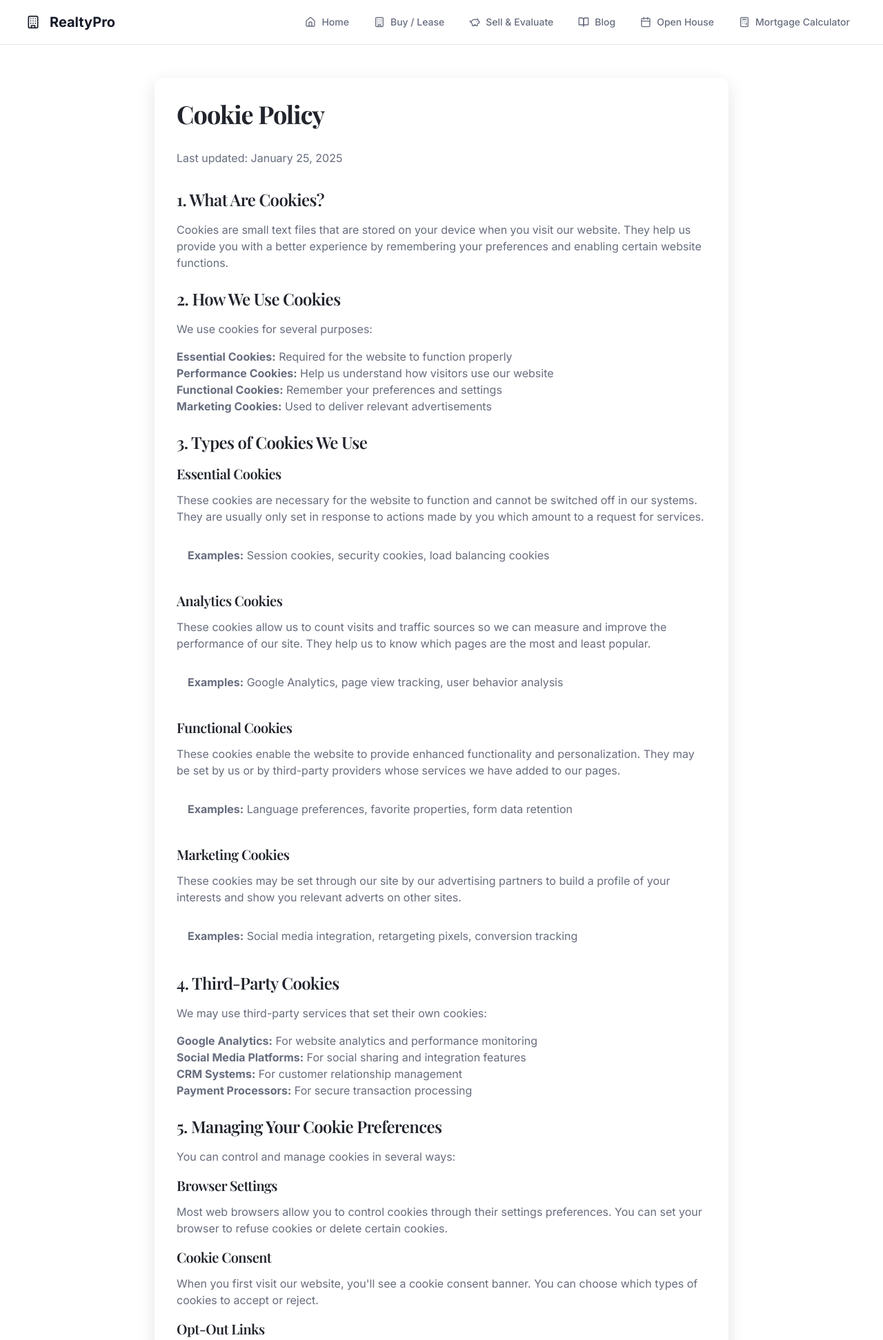
After one commit to vishnusk2004/raj_realestate_v2, a Django app: page /cookie-policy/ in a window 1280 px wide. The commit adds this page. Shown: the top 1943 px of the page at 69% size. Run offline with Django 5.2, Linux system fonts and the light colour scheme; some libraries are stand-ins or nearby versions.

Commit message:
Add legal pages and update footer
- Update footer copyright year from 2024 to 2025
- Create professional Terms of Service page with comprehensive legal terms
- Create detailed Privacy Policy page covering data collection and usage
- Create Cookie Policy page explaining cookie usage and management
- Add URL patterns and view functions for all legal pages
- Update footer links to point to actual legal pages
- Replace non-functional company section with working Resources section
- All legal pages include proper branding and professional styling

```diff
--- /dev/null
+++ b/Raj/templates/Raj/cookie_policy.html
@@ -0,0 +1,129 @@
+{% load static %}
+
+<!DOCTYPE html>
+<html lang="en">
+<head>
+    <meta charset="UTF-8">
+    <meta name="viewport" content="width=device-width, initial-scale=1.0">
+    <title>Cookie Policy - {{ brand_name }}</title>
+    <meta name="description" content="Cookie Policy for {{ brand_name }} - How we use cookies and similar technologies">
+    <link rel="icon" type="image/svg+xml" href="{% static 'favicon.svg' %}">
+
+    <!-- Google Fonts -->
+    <link rel="preconnect" href="https://fonts.googleapis.com">
+    <link rel="preconnect" href="https://fonts.gstatic.com" crossorigin>
+    <link href="https://fonts.googleapis.com/css2?family=Inter:wght@400;500;600;700&family=Playfair+Display:wght@400;500;600;700&display=swap" rel="stylesheet">
+
+    <!-- Custom CSS -->
+    <link rel="stylesheet" href="{% static 'css/django-main.css' %}">
+</head>
+<body>
+{% include 'Raj/navbar.html' %}
+
+<main class="flex-1">
+    <div class="min-h-screen bg-surface-gradient">
+        <div class="max-w-4xl mx-auto px-4 sm:px-6 lg:px-8 py-12">
+            <div class="bg-white rounded-lg shadow-lg p-8">
+                <h1 class="text-4xl font-bold text-foreground mb-8">Cookie Policy</h1>
+                <p class="text-muted-foreground mb-8">Last updated: January 25, 2025</p>
+
+                <div class="prose prose-lg max-w-none">
+                    <h2 class="text-2xl font-semibold text-foreground mb-4">1. What Are Cookies?</h2>
+                    <p class="text-muted-foreground mb-6">Cookies are small text files that are stored on your device when you visit our website. They help us provide you with a better experience by remembering your preferences and enabling certain website functions.</p>
+
+                    <h2 class="text-2xl font-semibold text-foreground mb-4">2. How We Use Cookies</h2>
+                    <p class="text-muted-foreground mb-4">We use cookies for several purposes:</p>
+                    <ul class="list-disc pl-6 text-muted-foreground mb-6">
+                        <li><strong>Essential Cookies:</strong> Required for the website to function properly</li>
+                        <li><strong>Performance Cookies:</strong> Help us understand how visitors use our website</li>
+                        <li><strong>Functional Cookies:</strong> Remember your preferences and settings</li>
+                        <li><strong>Marketing Cookies:</strong> Used to deliver relevant advertisements</li>
+                    </ul>
+
+                    <h2 class="text-2xl font-semibold text-foreground mb-4">3. Types of Cookies We Use</h2>
+
+                    <h3 class="text-xl font-semibold text-foreground mb-3">Essential Cookies</h3>
+                    <p class="text-muted-foreground mb-4">These cookies are necessary for the website to function and cannot be switched off in our systems. They are usually only set in response to actions made by you which amount to a request for services.</p>
+                    <div class="bg-gray-50 p-4 rounded-lg mb-6">
+                        <p class="text-muted-foreground"><strong>Examples:</strong> Session cookies, security cookies, load balancing cookies</p>
+                    </div>
+
+                    <h3 class="text-xl font-semibold text-foreground mb-3">Analytics Cookies</h3>
+                    <p class="text-muted-foreground mb-4">These cookies allow us to count visits and traffic sources so we can measure and improve the performance of our site. They help us to know which pages are the most and least popular.</p>
+                    <div class="bg-gray-50 p-4 rounded-lg mb-6">
+                        <p class="text-muted-foreground"><strong>Examples:</strong> Google Analytics, page view tracking, user behavior analysis</p>
+                    </div>
+
+                    <h3 class="text-xl font-semibold text-foreground mb-3">Functional Cookies</h3>
+                    <p class="text-muted-foreground mb-4">These cookies enable the website to provide enhanced functionality and personalization. They may be set by us or by third-party providers whose services we have added to our pages.</p>
+                    <div class="bg-gray-50 p-4 rounded-lg mb-6">
+                        <p class="text-muted-foreground"><strong>Examples:</strong> Language preferences, favorite properties, form data retention</p>
+                    </div>
+
+                    <h3 class="text-xl font-semibold text-foreground mb-3">Marketing Cookies</h3>
+                    <p class="text-muted-foreground mb-4">These cookies may be set through our site by our advertising partners to build a profile of your interests and show you relevant adverts on other sites.</p>
+                    <div class="bg-gray-50 p-4 rounded-lg mb-6">
+                        <p class="text-muted-foreground"><strong>Examples:</strong> Social media integration, retargeting pixels, conversion tracking</p>
+                    </div>
+
+                    <h2 class="text-2xl font-semibold text-foreground mb-4">4. Third-Party Cookies</h2>
+                    <p class="text-muted-foreground mb-4">We may use third-party services that set their own cookies:</p>
+                    <ul class="list-disc pl-6 text-muted-foreground mb-6">
+                        <li><strong>Google Analytics:</strong> For website analytics and performance monitoring</li>
+                        <li><strong>Social Media Platforms:</strong> For social sharing and integration features</li>
+                        <li><strong>CRM Systems:</strong> For customer relationship management</li>
+                        <li><strong>Payment Processors:</strong> For secure transaction processing</li>
+                    </ul>
+
+                    <h2 class="text-2xl font-semibold text-foreground mb-4">5. Managing Your Cookie Preferences</h2>
+                    <p class="text-muted-foreground mb-4">You can control and manage cookies in several ways:</p>
+
+                    <h3 class="text-xl font-semibold text-foreground mb-3">Browser Settings</h3>
+                    <p class="text-muted-foreground mb-4">Most web browsers allow you to control cookies through their settings preferences. You can set your browser to refuse cookies or delete certain cookies.</p>
+
+                    <h3 class="text-xl font-semibold text-foreground mb-3">Cookie Consent</h3>
+                    <p class="text-muted-foreground mb-4">When you first visit our website, you'll see a cookie consent banner. You can choose which types of cookies to accept or reject.</p>
+
+                    <h3 class="text-xl font-semibold text-foreground mb-3">Opt-Out Links</h3>
+                    <p class="text-muted-foreground mb-6">For specific third-party cookies, you can opt out directly through their websites or use industry opt-out tools.</p>
+
+                    <h2 class="text-2xl font-semibold text-foreground mb-4">6. Impact of Disabling Cookies</h2>
+                    <p class="text-muted-foreground mb-4">If you choose to disable cookies, some features of our website may not function properly:</p>
+                    <ul class="list-disc pl-6 text-muted-foreground mb-6">
+                        <li>You may need to re-enter information more frequently</li>
+                        <li>Personalized content and recommendations may not be available</li>
+                        <li>Some interactive features may not work</li>
+                        <li>We may not be able to remember your preferences</li>
+                    </ul>
+
+                    <h2 class="text-2xl font-semibold text-foreground mb-4">7. Cookie Retention</h2>
+                    <p class="text-muted-foreground mb-6">Different cookies have different retention periods:</p>
+                    <ul class="list-disc pl-6 text-muted-foreground mb-6">
+                        <li><strong>Session Cookies:</strong> Deleted when you close your browser</li>
+                        <li><strong>Persistent Cookies:</strong> Remain on your device for a set period (typically 30 days to 2 years)</li>
+                        <li><strong>Analytics Cookies:</strong> Usually retained for 24-26 months</li>
+                        <li><strong>Marketing Cookies:</strong> Typically retained for 30-90 days</li>
+                    </ul>
+
+                    <h2 class="text-2xl font-semibold text-foreground mb-4">8. Updates to This Policy</h2>
+                    <p class="text-muted-foreground mb-6">We may update this Cookie Policy from time to time to reflect changes in our practices or for other operational, legal, or regulatory reasons. We will notify you of any material changes by posting the updated policy on our website.</p>
+
+                    <h2 class="text-2xl font-semibold text-foreground mb-4">9. Contact Us</h2>
+                    <p class="text-muted-foreground mb-6">If you have any questions about our use of cookies or this Cookie Policy, please contact us:</p>
+                    <div class="bg-gray-50 p-4 rounded-lg">
+                        <p class="text-muted-foreground"><strong>Email:</strong> privacy@{{ brand_name|lower }}.com</p>
+                        <p class="text-muted-foreground"><strong>Phone:</strong> +1 (555) 123-4567</p>
+                        <p class="text-muted-foreground"><strong>Address:</strong> 123 Real Estate Ave, City, State 12345</p>
+                    </div>
+                </div>
+            </div>
+        </div>
+    </div>
+</main>
+
+{% include 'Raj/footer.html' %}
+
+<!-- Custom JavaScript -->
+<script src="{% static 'js/django-main-fixed.js' %}"></script>
+</body>
+</html>
--- a/Raj/templates/Raj/footer.html
+++ b/Raj/templates/Raj/footer.html
@@ -61,13 +61,13 @@
                 </ul>
             </div>
             <div class="space-y-4">
-                <h3 class="font-semibold text-foreground">Company</h3>
+                <h3 class="font-semibold text-foreground">Resources</h3>
                 <ul class="space-y-2 text-sm">
-                    <li><a href="#" class="text-muted-foreground hover:text-primary transition-colors">About Us</a></li>
-                    <li><a href="#" class="text-muted-foreground hover:text-primary transition-colors">Our Team</a></li>
-                    <li><a href="#" class="text-muted-foreground hover:text-primary transition-colors">Careers</a></li>
-                    <li><a href="#" class="text-muted-foreground hover:text-primary transition-colors">Contact</a></li>
-                    <li><a href="#" class="text-muted-foreground hover:text-primary transition-colors">Privacy Policy</a></li>
+                    <li><a href="{% url 'blog' %}" class="text-muted-foreground hover:text-primary transition-colors">Blog & Insights</a></li>
+                    <li><a href="{% url 'open_house' %}" class="text-muted-foreground hover:text-primary transition-colors">Open Houses</a></li>
+                    <li><a href="{% url 'mortgage_calculator' %}" class="text-muted-foreground hover:text-primary transition-colors">Mortgage Calculator</a></li>
+                    <li><a href="{% url 'privacy_policy' %}" class="text-muted-foreground hover:text-primary transition-colors">Privacy Policy</a></li>
+                    <li><a href="{% url 'terms_of_service' %}" class="text-muted-foreground hover:text-primary transition-colors">Terms of Service</a></li>
                 </ul>
             </div>
             <div class="space-y-4">
@@ -97,11 +97,11 @@
             </div>
         </div>
         <div class="border-t mt-8 pt-8 flex flex-col md:flex-row justify-between items-center">
-            <p class="text-sm text-muted-foreground">© 2024 {{ brand_name }}. All rights reserved.</p>
+            <p class="text-sm text-muted-foreground">© 2025 {{ brand_name }}. All rights reserved.</p>
             <div class="flex space-x-6 mt-4 md:mt-0">
-                <a href="#" class="text-sm text-muted-foreground hover:text-primary transition-colors">Terms of Service</a>
-                <a href="#" class="text-sm text-muted-foreground hover:text-primary transition-colors">Privacy Policy</a>
-                <a href="#" class="text-sm text-muted-foreground hover:text-primary transition-colors">Cookie Policy</a>
+                <a href="{% url 'terms_of_service' %}" class="text-sm text-muted-foreground hover:text-primary transition-colors">Terms of Service</a>
+                <a href="{% url 'privacy_policy' %}" class="text-sm text-muted-foreground hover:text-primary transition-colors">Privacy Policy</a>
+                <a href="{% url 'cookie_policy' %}" class="text-sm text-muted-foreground hover:text-primary transition-colors">Cookie Policy</a>
             </div>
         </div>
     </div>
--- a/Raj/urls.py
+++ b/Raj/urls.py
@@ -32,4 +32,9 @@ urlpatterns = [
     path('blog-admin/add/', views.blog_add, name='blog_add'),
     path('blog-admin/edit/<int:post_id>/', views.blog_edit, name='blog_edit'),
     path('blog-admin/delete/<int:post_id>/', views.blog_delete, name='blog_delete'),
+
+    # Legal pages
+    path('terms-of-service/', views.terms_of_service, name='terms_of_service'),
+    path('privacy-policy/', views.privacy_policy, name='privacy_policy'),
+    path('cookie-policy/', views.cookie_policy, name='cookie_policy'),
 ]
--- a/Raj/views.py
+++ b/Raj/views.py
@@ -904,3 +904,27 @@ def mortgage_inquiry(request):
 
     # If not POST, redirect to mortgage calculator page
     return redirect('mortgage_calculator')
+
+
+def terms_of_service(request):
+    """Terms of Service page"""
+    context = {
+        'brand_name': settings.BRAND_NAME
+    }
+    return render(request, 'Raj/terms_of_service.html', context)
+
+
+def privacy_policy(request):
+    """Privacy Policy page"""
+    context = {
+        'brand_name': settings.BRAND_NAME
+    }
+    return render(request, 'Raj/privacy_policy.html', context)
+
+
+def cookie_policy(request):
+    """Cookie Policy page"""
+    context = {
+        'brand_name': settings.BRAND_NAME
+    }
+    return render(request, 'Raj/cookie_policy.html', context)
```
Also changed, not shown: Raj/templates/Raj/privacy_policy.html (added, +117 -0 lines), Raj/templates/Raj/terms_of_service.html (added, +97 -0 lines).
